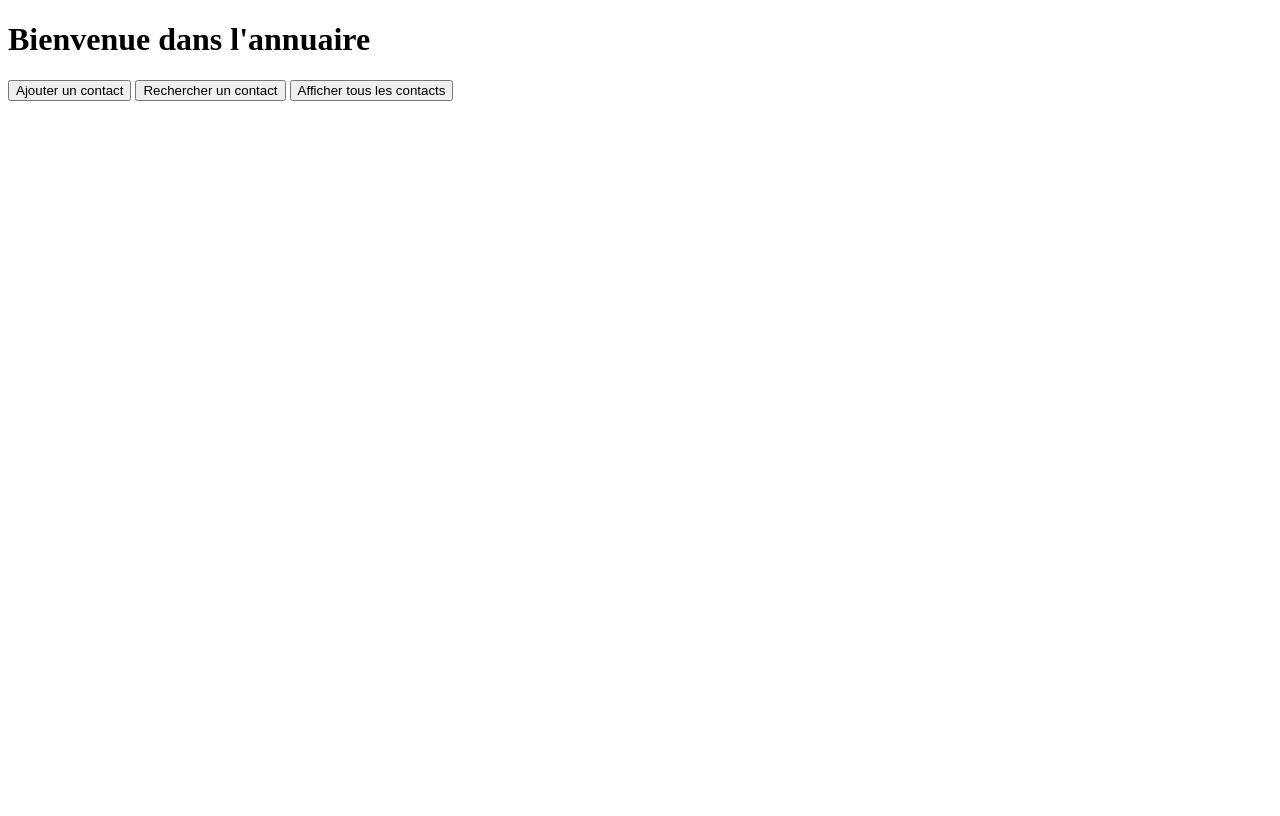
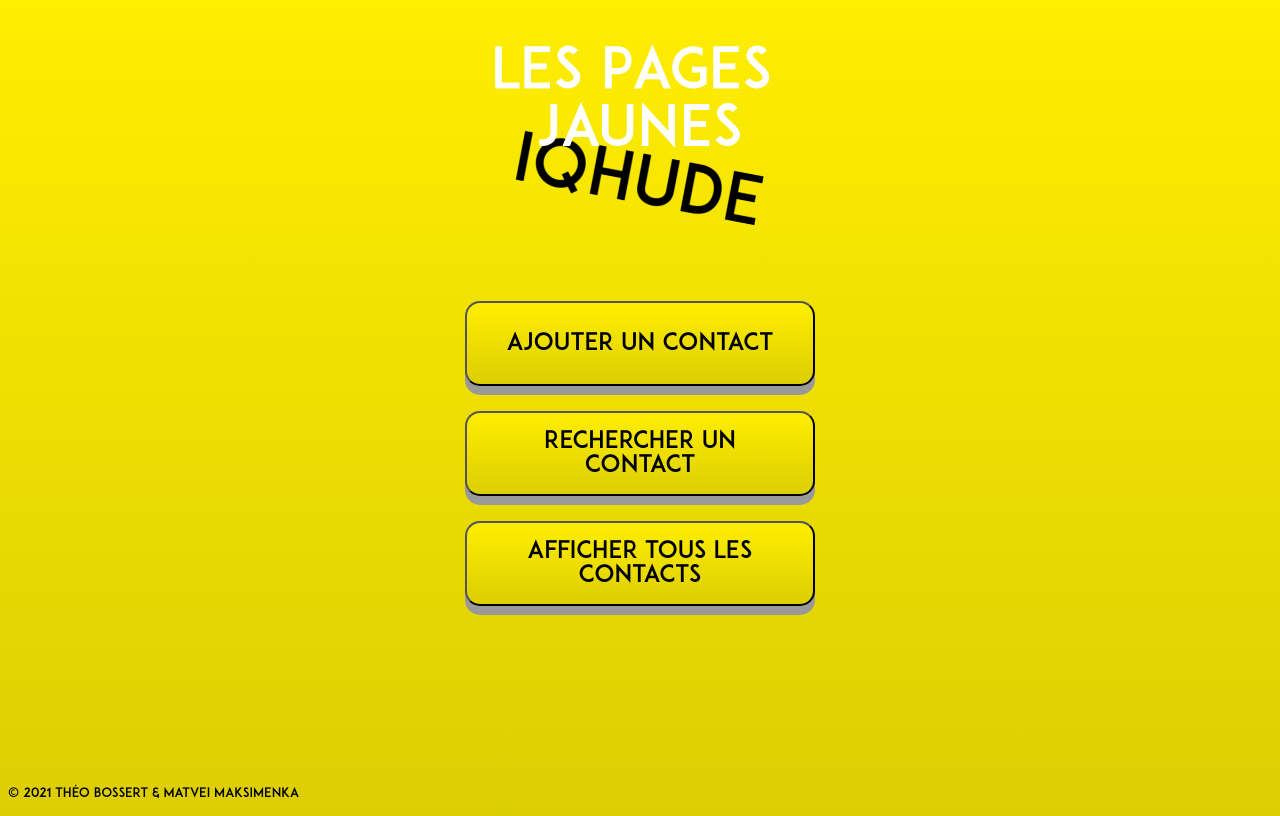
Before and after one commit to Theo5607/Annuaire, a Flask app: page / in a window 1280 px wide. Before the commit the page ends 101 px from the top, so only its background shows below. Run offline with Flask 2, Linux system fonts and the light colour scheme.

Commit message:
Update index.html

```diff
--- a/templates/index.html
+++ b/templates/index.html
@@ -2,15 +2,25 @@
 <html lang="fr">
 
 <head>
-    <meta charset="utf-8">
-    <title>L'Annuaire</title>
+  <meta charset="utf-8">
+  <title>L'Annuaire</title>
+  <link href="/static/style.css" rel="stylesheet">
 </head>
 
 <body>
-	<h1 id="titre">Bienvenue dans l'annuaire</h1>
-	<a href="http://localhost:5000/ajout"><button class="button">Ajouter un contact</button></a>
-	<a href="http://localhost:5000/recherche"><button class="button">Rechercher un contact</button></a>
-	<a href="http://localhost:5000/liste_contacts"><button class="button">Afficher tous les contacts</button></a>
+
+	<a href="https://www.youtube.com/watch?v=dQw4w9WgXcQ">
+	  <img src="/static/logoPJI.png" class="logo">
+	</a>
+
+	<div class="boutons">
+		<a href="http://localhost:5000/ajout"><button class="button">Ajouter un contact       </button></a> </br> </br>
+		<a href="http://localhost:5000/recherche"><button class="button">Rechercher un contact</button></a> </br> </br>
+    <a href="http://localhost:5000/liste_contacts"><button class="button">Afficher tous les contacts</button></a>
+	</div>
+
 </body>
 
+<footer id="footer"> © 2021 Théo Bossert & Matvei Maksimenka </footer>
+
 </html>
```
